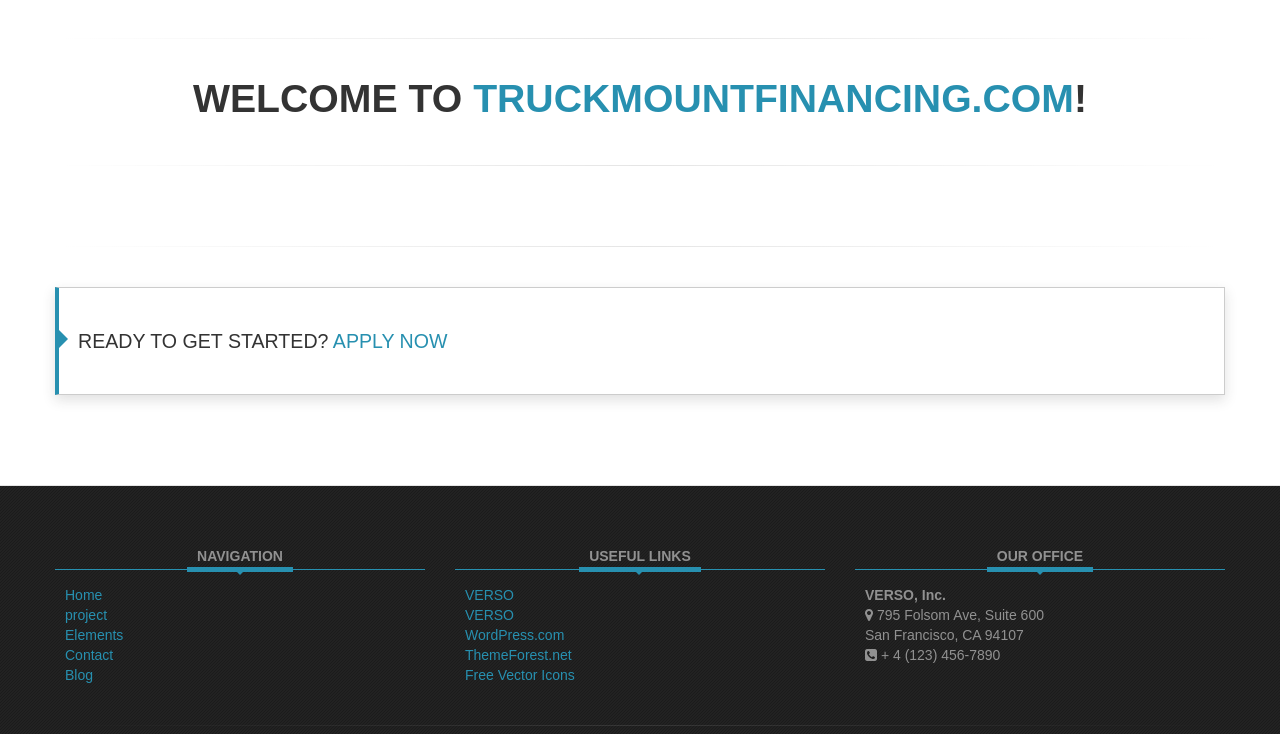
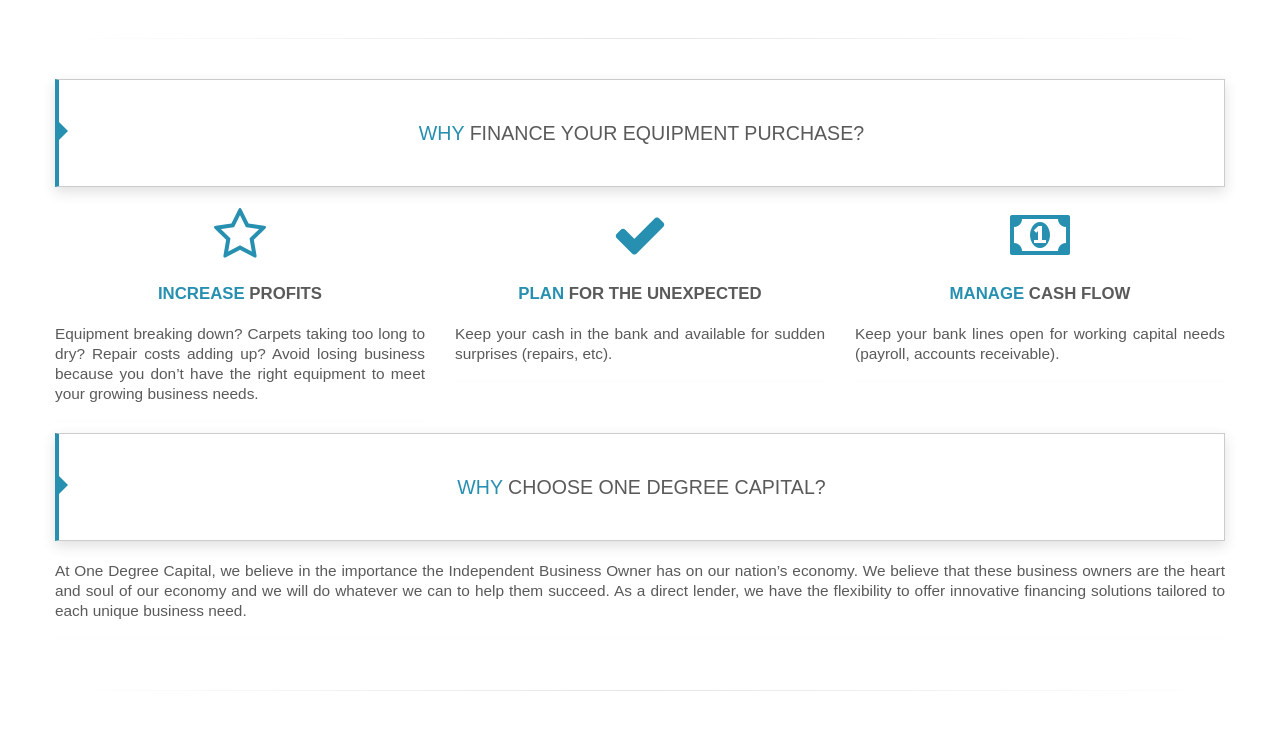
Before and after one commit to zemgalis/truckmount-financing-website, a plain HTML site: page index.html in a window 1280 px wide. Shown: the part 652-1386 px from the top of the page. Drawn offline with Linux system fonts and the light colour scheme; files that its build step writes are made by us from their sources; a web font is replaced by a local one.

Commit message:
Add marketing sections

```diff
--- a/assets/css/style.css
+++ b/assets/css/style.css
@@ -1179,7 +1179,7 @@ p.land
 p.features
 {
 	border-bottom: 4px solid #fefefe;
-	font-size: 90%;
+	font-size: 110%;
 	-moz-transition: all 0.3s ease-in-out;
 	-ms-transition: all 0.3s ease-in-out;
 	-o-transition: all 0.3s ease-in-out;
--- a/index.html
+++ b/index.html
@@ -42,112 +42,20 @@
 <body>
 <!--START MAIN-WRAPPER-->
 <div class="main-wrapper">
-	<!-- START HEADER headertop -->
 	<div class="headertop needhead">
 		<div class="action-banner-bg"></div>
 		<div class="action-banner-bg-top"></div>
 
     <div class="nav-reaction">
         <div class="navbar navbar-static-top">
-      <!-- navbar-fixed-top -->
             <div class="navbar-inner">
                 <div class="container"> <a class="brand" href="index.html">
 		        <span>Truckmount Financing</span>
 		<!--<img src="assets/img/Logo.png" alt="Logo">--></a>
-          <div id="main-nav">
-            <div class="nav-collapse collapse">
-              <ul class="nav">
-			    <!-- Home
-                <li class="active"><a href="index.html">Home</a> </li>
-                Home -->
-
-                <!-- Portfolio
-                <li class="dropdown">
-					<a class="dropdown-toggle" data-toggle="dropdown" href="javascript:"> Portfolio
-					<b class="caret"></b>
-					</a>
-
-                  <ul class="dropdown-menu">
-                    <li><a href="portfolio-two-columns.html">Two Column</a></li>
-                    <li><a href="portfolio-three-columns.html">Three Column</a></li>
-					<li><a href="portfolio-four-columns.html">Four Column</a></li>
-                    <li><a href="portfolio_single_project.html">Portfolio single</a></li>
-					<li class="dropdown-submenu"> <a tabindex="-1" href="#">More options</a>
-                <ul class="">
-                  <li><a tabindex="-1" href="portfolio_single_project _video_post.html">Video project</a></li>
-                  <li><a tabindex="-1" href="portfolio_single_project _alt.html">Alternative slider</a></li>
-                </ul>
-              </li>
-			   <li><a href="portfolio_single_project.html">Portfolio single</a></li>
-                  </ul>
-                </li>
-
-                Portfolio -->
-
-                <!-- Pricing
-                <li class="dropdown"><a class="dropdown-toggle" data-toggle="dropdown" href="javascript:"> Pricing <b class="caret"></b></a>
-                  <ul class="dropdown-menu">
-                    <li><a href="pricing.html">Pricing tables</a></li>
-                  </ul>
-                </li>
-                -->
-
-                <!-- Pages
-                <li class="dropdown"><a href="javascript:" class="dropdown-toggle" data-toggle="dropdown"> Pages <b class="caret"></b></a>
-                  <ul class="dropdown-menu">
-                    <li><a href="about_us.html">About & FAQ</a></li>
-                    <li><a href="contact.html">Contact Us</a></li>
-                    <li><a href="team.html">Team</a></li>
-					<li><a href="features.html">Features</a></li>
-
-                  </ul>
-                </li>
-                Pages -->
-
-                <!-- Blog
-                <li class="dropdown"><a class="dropdown-toggle" data-toggle="dropdown" href="javascript:"> Blog <b class="caret"></b></a>
-                  <ul class="dropdown-menu">
-
-                    <li><a href="blog-single.html">Blog Single Page</a></li>
-					<li><a href="blog-category.html">Blog category</a></li>
-					<li><a href="blog-category-alt.html">Blog category alt</a></li>
-					<li><a href="blog-pinterest-style.html">Pinterest style</a></li>
-                  </ul>
-                </li>
-				Blog -->
-
-                <!-- Sign in
-				<li class="dropdown"><a href="#" class="dropdown-toggle" data-toggle="dropdown">Sign in</a>
-
-					<ul class="dropdown-menu">
-						<li>
-						<div style="padding: 15px; padding-bottom: 0px;">
-							<form method="post" action="login" accept-charset="UTF-8">
-								<input style="margin-bottom: 15px;" type="text" placeholder="Username" id="username" name="username">
-								<input style="margin-bottom: 15px;" type="password" placeholder="Password" id="password" name="password">
-								<input style="float: left; margin-right: 10px;" type="checkbox" name="remember-me" id="remember-me" value="1">
-								<label class="string optional" for="sign-in"> Remember me</label>
-								<input class="btn btn-info btn-block" type="submit" id="sign-in" value="Sign In">
-								<label style="text-align:center;margin-top:5px">or</label>
-                                <input class="btn btn-primary btn-block" type="button" id="sign-in-google" value="Sign In with Google">
-								<input class="btn btn-primary btn-block" type="button" id="sign-in-twitter" value="Sign In with Twitter">
-							</form>
-						</div>
-						</li>
-						</ul>
-					</li>
-                Sign in -->
-
-              </ul>
                 </div>
             </div>
         </div>
     </div>
-    </div>
-  </div>
-   <!-- ################-->
- <!-- END TOP MENU -->
- <!-- ################-->
 
 <!-- SLIDER START-->
 			<div class="banner-rotator">
@@ -180,96 +88,68 @@
 				</nav>
 			</div>
 		</div>
-			<!-- SLIDER [END]-->
+	</div>
 
-				<!-- SOCIAL PANEL UNDER MENU-->
-                <!-- Social Panel
-				 <div class="top-soc hidden-phone">
-					<div class="container">
-						<div class="row">
-							<ul class="social-top">
-								<li><a href="#" title="">
-								<i class="fa-icon-facebook"></i>
-								</a>
-								</li>
-								<li>
-								<a href="#" title="">
-								<i class="fa-icon-twitter"></i>
-								</a>
-								</li>
-								<li>
-								<a href="#" title="">
-								<i class="fa-icon-github-alt"></i>
-								</a>
-								</li>
-								<li>
-								<a href="#" title="">
-								<i class="fa-icon-google-plus"></i>
-								</a>
-								</li>
-								<li>
-								<a href="sitemap.html" title="">
-								<i class="fa-icon-sitemap"></i>
-								</a>
-								</li>
-							</ul>
-						</div>
-					</div>
-				</div>
-                Social Panel -->
-				<!--END SOCIAL PANEL UNDER MENU-->
-			</div>
-			<!-- END HEADER headertop -->
 
-			<!-- MAIN CONTENT CONTAINER -->
 	<div class="container">
 
 
     <!--<h2 class="line center"> <span>Best features!</span></h2>-->
+    <!--
 				<div class="row-fluid">
 					<hr class="half">
-					<h2 class="center standart-h2title "><span class="large-text">Welcome to <span class="main-color">TruckmountFinancing.com</span>!</span>
-					</h2>
+					<h2 class="center standart-h2title "><span class="large-text">Welcome to <span class="main-color">Truckmount Financing</span></span></h2>
 				<hr class="half">
 				</div>
+    -->
 
-    <!-- Marketing
+
+    <hr class="half">
+
 	<div class="marketing">
         <div class="row-fluid">
-    		<div class="span3">
-				<i class="fa-icon-star-empty fa-icon-xxlarge main-color"></i>
-				<h3 class="features-title"><span class="firstword">Great</span> People</h3>
-				<p class="features">"I felt like I was working with people that I have known all my life! They especially made it happen for us in a situation where we were dealing with a small time frame. I could not be anymore pleased with my experience. Thank you One Degree Capital for helping my hopes and goals become a reality!" – Jim M.</p>
+            <div class="span12">
+    	        <div class="well">
+			        <p class="land left"><span class="main-color">Why</span> Finance Your Equipment Purchase?</p>
 		        </div>
-    	<div class="span3">
-			<i class="fa-icon-paper-clip fa-icon-xxlarge main-color"></i>
-			<h3 class="features-title"> <span class="firstword">Fewer</span> Paper Work</h3>
-			<p class="features">Fewer paper work, fast service, and friendly staff! A great program for anyone needing equipment to start or expand! We will definitely be a repeat customer! – Kale G.</p>
-		</div>
-		<div class="span3">
-			<i class="fa-icon-thumbs-up fa-icon-xxlarge main-color"></i>
-			<h3 class="features-title"> <span class="firstword">Equipment</span> Upgrade</h3>
-			<p class="features">"The equipment it's great I'm very happy with it. Thank you so much to One Degree Capital for giving the chance to let my business provide a better service with the equipment upgrade!" – Bill P.</p>
-		</div>
-		<div class="span3">
-			<i class="fa-icon-group fa-icon-xxlarge main-color"></i>
-			<h3 class="features-title"> <span class="firstword">Friendly</span> Team</h3>
-			<p class="features">"One Degree Capital has been awesome! They are always friendly, knowledgeable, and helpful with any questions I have had. They made the entire process easy!" – Tim M.</p>
 	        </div>
         </div>
 
-    Marketing -->
 
-    <hr class="half">
-	<!-- CALL TO ACTION -->
+		<div class="row-fluid">
+    		<div class="span4">
+				<i class="fa-icon-star-empty fa-icon-xxlarge main-color"></i>
+				<h3 class="features-title"><span class="firstword">Increase</span> Profits</h3>
+				<p class="features">Equipment breaking down? Carpets taking too long to dry? Repair costs adding up? Avoid losing business because you don’t have the right equipment to meet your growing business needs.</p>
+			</div>
+    	<div class="span4">
+			<i class="fa-icon-ok fa-icon-xxlarge main-color"></i>
+			<h3 class="features-title"> <span class="firstword">Plan</span> For The Unexpected</h3>
+			<p class="features">Keep your cash in the bank and available for sudden surprises (repairs, etc).</p>
+		</div>
+		<div class="span4">
+			<i class="fa-icon-money fa-icon-xxlarge main-color"></i>
+			<h3 class="features-title"> <span class="firstword">Manage</span> Cash Flow</h3>
+			<p class="features">Keep your bank lines open for working capital needs (payroll, accounts receivable).</p>
+		</div>
+
         <div class="row-fluid">
             <div class="span12">
                 <div class="well">
-				<p class="land left"> Ready to get started? <span class="main-color">Apply Now</span></p>
+			        <p class="land left"><span class="main-color">Why</span> Choose One Degree Capital?</p>
+		        </div>
+	        </div>
         </div>
 
+        <div class="row-fluid">
+            <div class="span12">
+    		        <p class="features">At One Degree Capital, we believe in the importance the Independent Business Owner has on our nation’s economy. We believe that these business owners are the heart and soul of our economy and we will do whatever we can to help them succeed. As a direct lender, we have the flexibility to offer innovative financing solutions tailored to each unique business need.</p>
 	        </div>
-	<!-- END CALL TO ACTION -->
+        </div>
+    </div>
+
+
+
 	<hr class="half">
 
    <div class="row">
```
Lines whose indentation alone changed are shown as unchanged.
